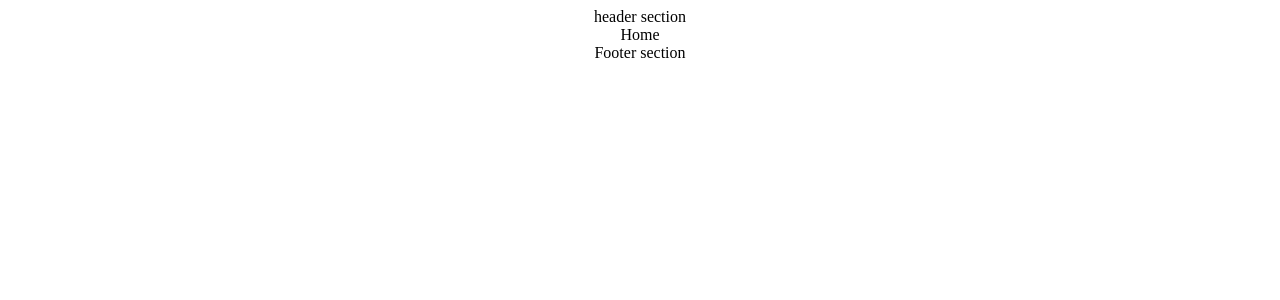
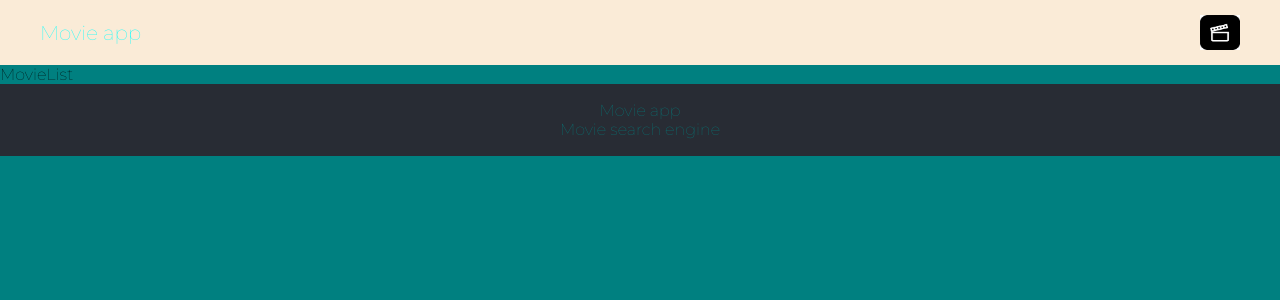
Before and after one commit to IanKoech/Movies-search, a React (Create React App) app: page / in a window 1280 px wide. Shown: the top 300 px of the page. Built offline with nearby package versions, Linux system fonts and the light colour scheme; no server answers.

Commit message:
Implemented API on Home.js

```diff
--- a/public/index.html
+++ b/public/index.html
@@ -10,6 +10,10 @@
       content="Web site created using create-react-app"
     />
     <link rel="apple-touch-icon" href="%PUBLIC_URL%/logo192.png" />
+    <link rel="preconnect" href="https://fonts.googleapis.com">
+    <link rel="preconnect" href="https://fonts.gstatic.com" crossorigin>
+    <link href="https://fonts.googleapis.com/css2?family=Montserrat:wght@100&display=swap" rel="stylesheet">
+    <link rel="stylesheet" href="https://cdnjs.cloudflare.com/ajax/libs/font-awesome/6.4.0/css/all.min.css" integrity="sha512-iecdLmaskl7CVkqkXNQ/ZH/XLlvWZOJyj7Yy7tcenmpD1ypASozpmT/E0iPtmFIB46ZmdtAc9eNBvH0H/ZpiBw==" crossorigin="anonymous" referrerpolicy="no-referrer" />
     <!--
       manifest.json provides metadata used when your web app is installed on a
       user's mobile device or desktop. See https://developers.google.com/web/fundamentals/web-app-manifest/
--- a/src/App.js
+++ b/src/App.js
@@ -1,5 +1,5 @@
 import React from 'react';
-import { BrowserRouter as Router, Routes, Route} from 'react-router-dom';
+import { BrowserRouter as Router, Routes, Route, BrowserRouter} from 'react-router-dom';
 
 //imported components
 import Home from './components/Home/Home';
@@ -13,8 +13,9 @@ import './App.scss';
 function App() {
   return (
     <div className="App">
+        <Router>
           <Header></Header>
-      <Router>
+          <div className='container'></div>
           <Routes>
 
               <Route  exact path='/' element={<Home/>} />
@@ -23,6 +24,8 @@ function App() {
 
           </Routes>
         </Router>
+
+
       <Footer></Footer>
     </div>
   );
--- a/src/App.scss
+++ b/src/App.scss
@@ -1,38 +1,20 @@
-.App {
-  text-align: center;
+@import "../src/common/colors.scss";
+
+* {
+  margin: 0;
+  padding: 0;
+  box-sizing: border-box;
+  font-family: "Montserrat", sans-serif;
 }
 
-.App-logo {
-  height: 40vmin;
-  pointer-events: none;
+a {
+  text-decoration: none;
 }
 
-@media (prefers-reduced-motion: no-preference) {
-  .App-logo {
-    animation: App-logo-spin infinite 20s linear;
-  }
+body {
+  background-color: $primary-color;
 }
 
-.App-header {
-  background-color: #282c34;
-  min-height: 100vh;
-  display: flex;
-  flex-direction: column;
-  align-items: center;
-  justify-content: center;
-  font-size: calc(10px + 2vmin);
-  color: white;
+.container {
+  margin: 0px 40px;
 }
-
-.App-link {
-  color: #61dafb;
-}
-
-@keyframes App-logo-spin {
-  from {
-    transform: rotate(0deg);
-  }
-  to {
-    transform: rotate(360deg);
-  }
-}
--- a/src/components/footer/footer.js
+++ b/src/components/footer/footer.js
@@ -1,9 +1,11 @@
 import React from 'react';
+import "./Footer.scss";
 
 const Footer = () => {
     return (
-        <div>
-            Footer section
+        <div className='footer'>
+            <div>Movie app</div>
+            <div>Movie search engine</div>
         </div>
     );
 };
--- a/src/components/footer/footer.scss
+++ b/src/components/footer/footer.scss
@@ -0,0 +1,11 @@
+@import '../../common/colors.scss';
+
+.footer {
+    background: $secondary-color;
+    height: 72px;
+    display: flex;
+    justify-content: center;
+    align-items: center;
+    color: $primary-color;
+    flex-direction: column;
+}
--- a/src/components/header/header.js
+++ b/src/components/header/header.js
@@ -1,9 +1,18 @@
 import React from 'react';
+import { Link } from 'react-router-dom';
+import logo from '../../images/icon.png'
+import './Header.scss';
 
 const Header = () => {
     return (
-        <div>
-            header section
+        <div className='header'>
+           <Link to="/">
+                <div className='logo'>Movie app</div>
+           </Link>
+           <div className='user-image'>
+                <img src={logo}  alt=''/>
+           </div>
+
         </div>
     );
 };
--- a/src/components/header/header.scss
+++ b/src/components/header/header.scss
@@ -0,0 +1,20 @@
+
+.header {
+    background-color: antiquewhite;
+    height: 65px;
+    padding: 0px 40px;
+    display: flex;
+    align-items: center;
+    justify-content: space-between;
+}
+
+.logo {
+    color: aqua;
+    font-size: 20px;
+    font-weight: 560;
+}
+
+.user-image, .user-image img {
+    width: 40px;
+    height: 35px;
+}
--- a/src/components/home/home.js
+++ b/src/components/home/home.js
@@ -1,10 +1,24 @@
-import React from 'react';
+import React, { useEffect } from 'react';
+import MovieList from '../MovieList/MovieList';
+import movieAPI from '../../common/movieAPIs/movieAPI';
+import { APIKey } from '../../common/movieAPIs/movieApiKey';
 
 const Home = () => {
+    useEffect(() => {
+        const movieText = "Pirates";
+        const fetchMovies = async () => {
+            const response = await  movieAPI.get(`?apiKey=${APIKey}&&s=${movieText}&&type=movie`
+            ).catch((err) => {
+                console.log(err);
+            });
+            console.log('The response is ', response);
+        }
+        fetchMovies();
+    }, []);
+
     return (
-        <div>
-           Home
-
+        <div className='banner-img'>
+           <MovieList/>
         </div>
     );
 };
```
Also changed, not shown: src/images/icon.png (added). Lines whose indentation alone changed are shown as unchanged.
